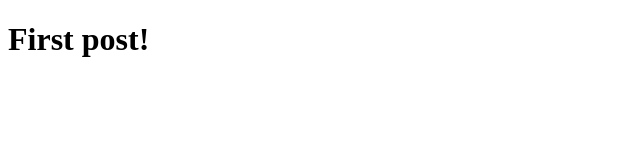
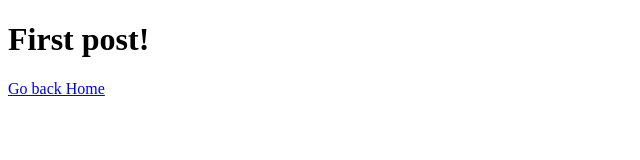
Before and after one commit to essjay05/100DaysOfCode_next-js-first-app-vercel-tutorial, a Next.js app: page /posts/first-post in a window 1280 px wide. Shown: the top 160 px of the page, without its empty margins (0-640 px from the left). Built offline with nearby package versions, Linux system fonts and the light colour scheme.

Commit message:
Implemented Link next component to both index.js and first-post.js to enable routing.

```diff
--- a/pages/index.js
+++ b/pages/index.js
@@ -1,4 +1,5 @@
 import Head from 'next/head';
+import Link from 'next/link';
 import styles from '../styles/Home.module.css';
 
 export default function Home() {
@@ -11,7 +12,7 @@ export default function Home() {
 
       <main>
         <h1 className={styles.title}>
-          Learn <a href="https://nextjs.org">Next.js!</a>
+          Read <Link href="/posts/first-post">this page!</Link>
         </h1>
 
         <p className={styles.description}>
--- a/pages/posts/first-post.js
+++ b/pages/posts/first-post.js
@@ -1,3 +1,10 @@
+import Link from 'next/link'
+
 export default function FirstPost() {
-  return <h1>First post!</h1>
+  return (
+    <main>
+      <h1>First post!</h1>
+      <Link href='/' name='Go back to home page'>Go back Home</Link>
+    </main>
+  )
 }
```
